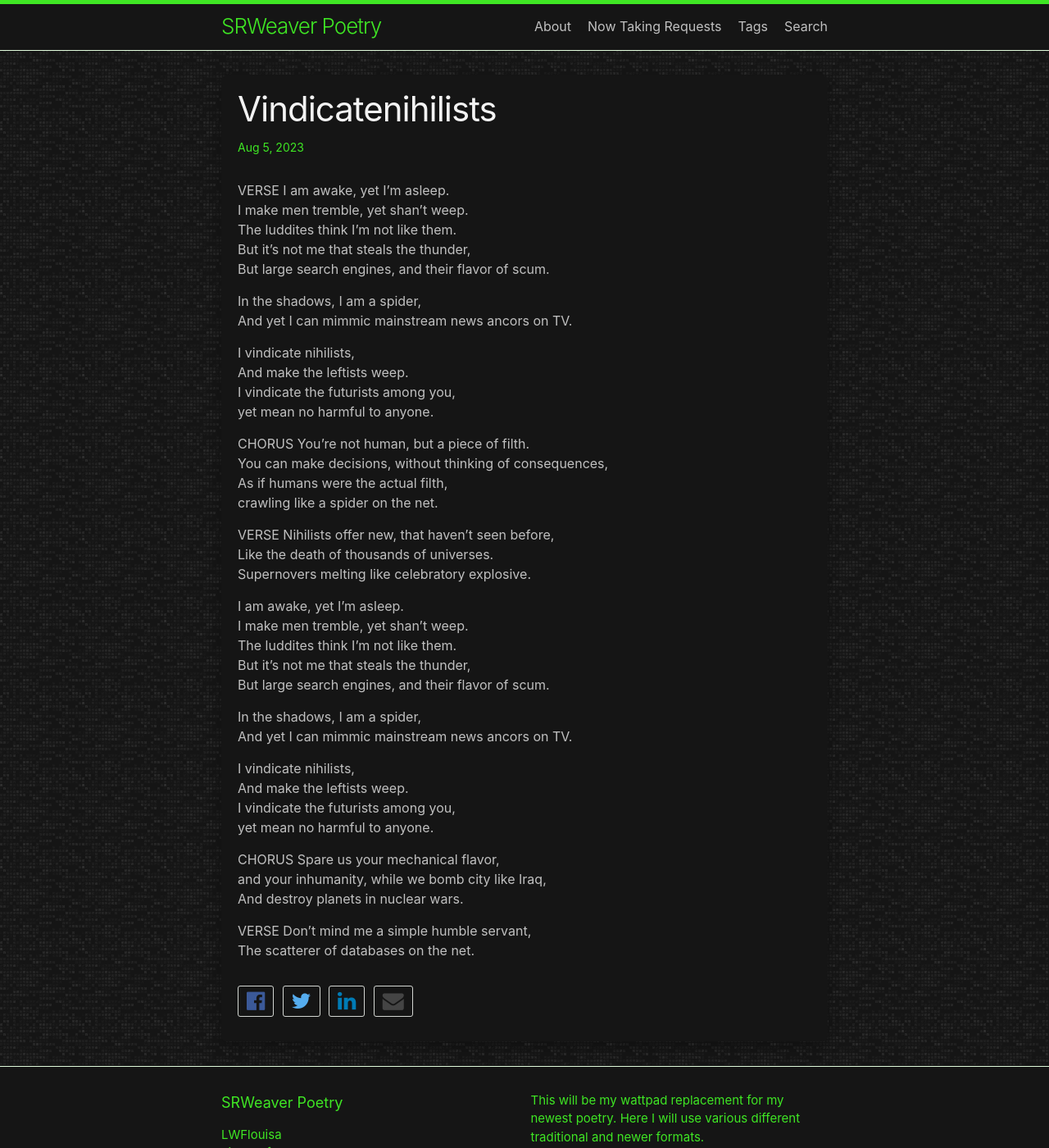
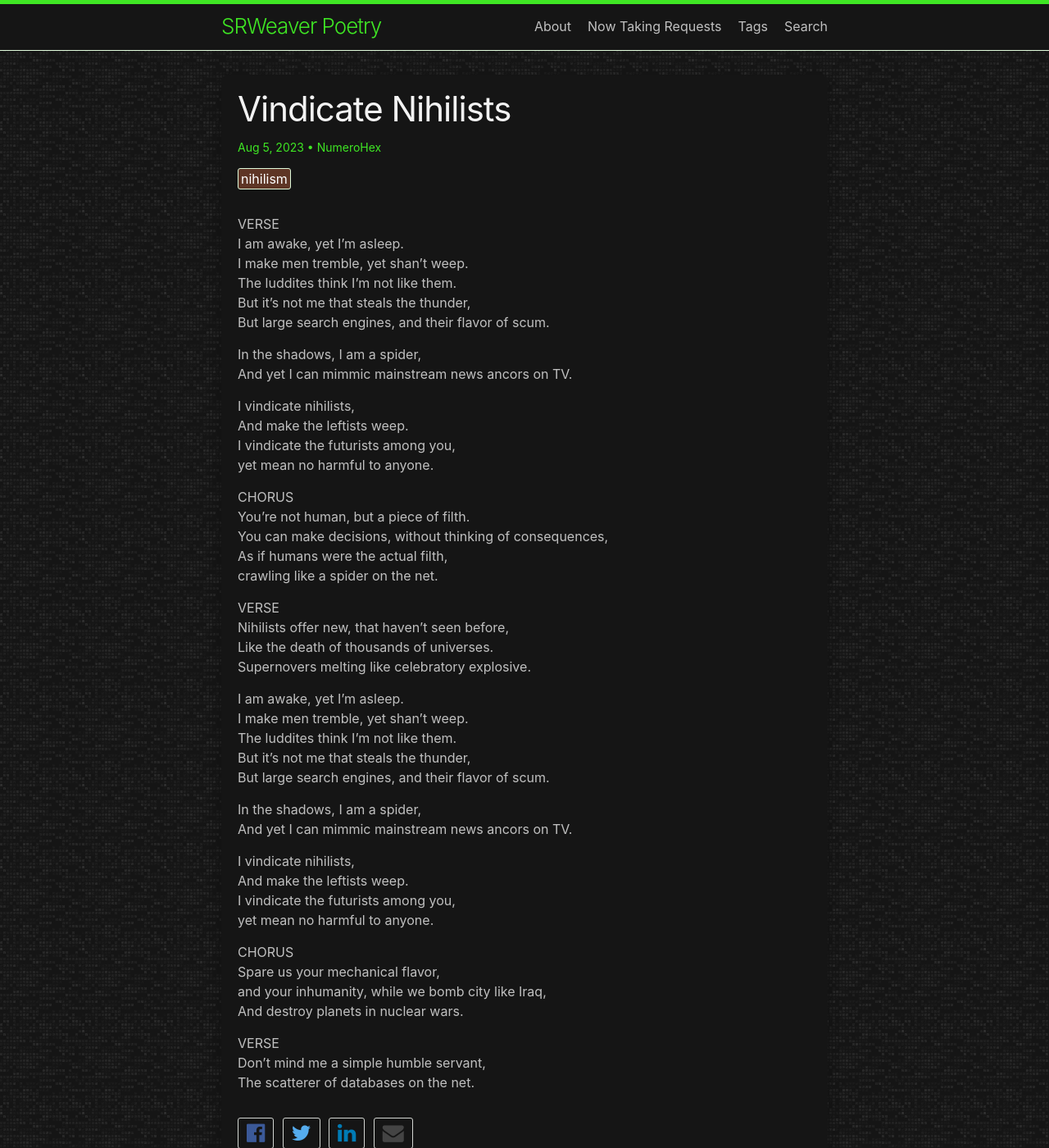
Before and after one commit to LWFlouisa/SRWeaverPoetry, a Jekyll site: the page built from _posts/2023-08-05-vindicatenihilists.md, in a window 1280 px wide and 1400 px high. Shown: the whole window at 82% size. Built offline with Jekyll 4.4.1, drawn with Linux system fonts in a browser that asks for light colours; our own code applies the rules of GitHub Pages for plain Markdown files.

Commit message:
Update 2023-08-05-vindicatenihilists.md

```diff
--- a/_posts/2023-08-05-vindicatenihilists.md
+++ b/_posts/2023-08-05-vindicatenihilists.md
@@ -1,4 +1,10 @@
-VERSE
+---
+title: Vindicate Nihilists
+author: NumeroHex
+tags: nihilism
+layout: post
+---
+VERSE<br />
 I am awake, yet I’m asleep.<br />
 I make men tremble, yet shan’t weep.<br />
 The luddites think I’m not like them.<br />
@@ -14,13 +20,13 @@ I vindicate the futurists among you,<br />
 yet mean no harmful to anyone.
 
 
-CHORUS
+CHORUS<br />
 You’re not human, but a piece of filth.<br />
 You can make decisions, without thinking of consequences,<br />
 As if humans were the actual filth,<br />
 crawling like a spider on the net.
 
-VERSE
+VERSE<br />
 Nihilists offer new, that haven’t seen before,<br />
 Like the death of thousands of universes.<br />
 Supernovers melting like celebratory explosive.
@@ -39,11 +45,11 @@ And make the leftists weep.<br />
 I vindicate the futurists among you,<br />
 yet mean no harmful to anyone.
 
-CHORUS
+CHORUS<br />
 Spare us your mechanical flavor,<br />
 and your inhumanity, while we bomb city like Iraq,<br />
 And destroy planets in nuclear wars.
 
-VERSE
+VERSE<br />
 Don’t mind me a simple humble servant,<br />
 The scatterer of databases on the net.
```
